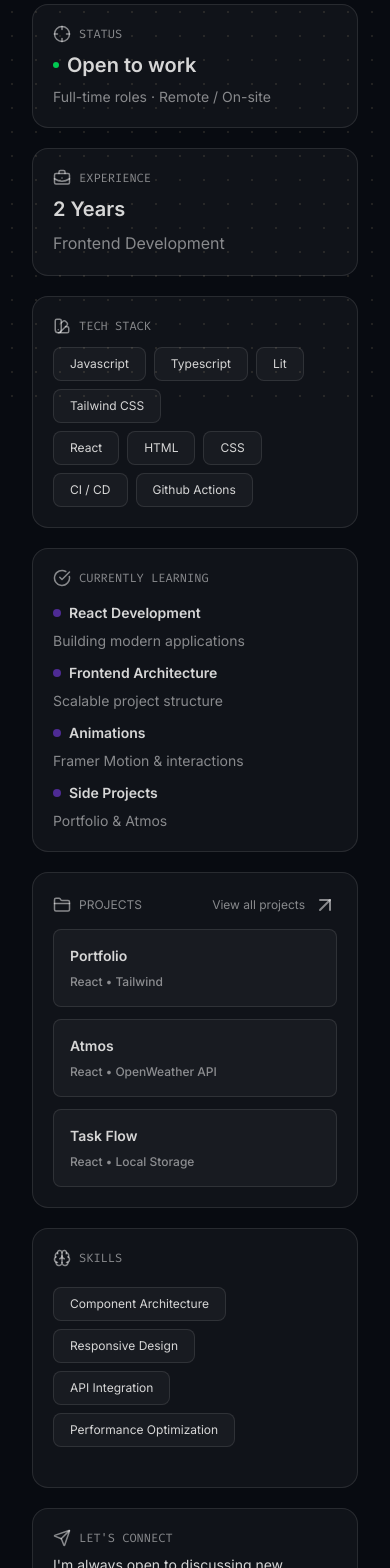
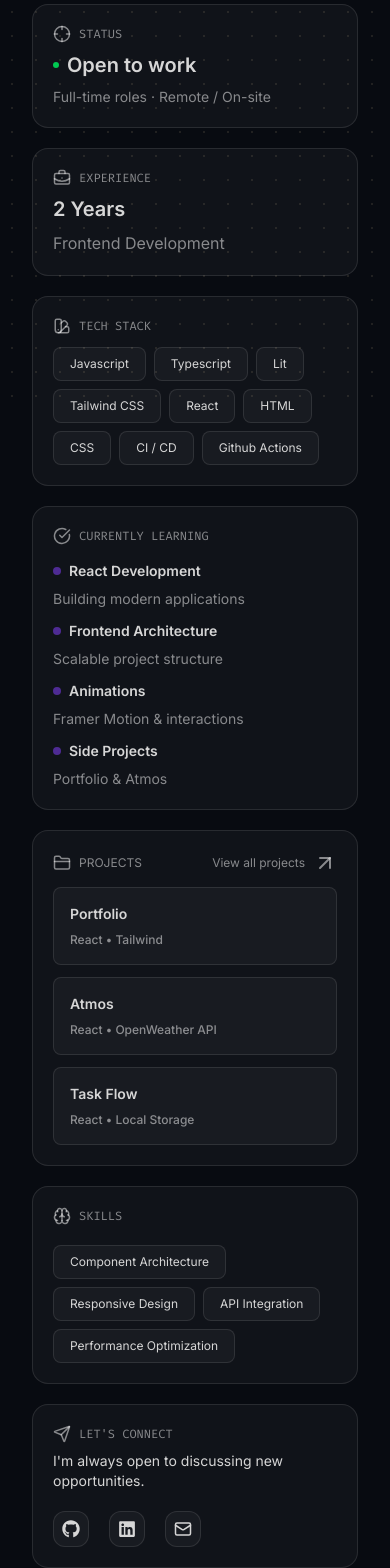
Before and after one commit to rxhulkrishna/Portfolio, a React app: page / in a window 390 px wide. Shown: the part 432-2000 px from the top of the page. Built offline with nearby package versions, Linux system fonts and the light colour scheme; the HTML template or start-up script is replaced by a standard one.

Commit message:
update components to use data from home.json

```diff
--- a/src/components/home/CurrentFocusCard.jsx
+++ b/src/components/home/CurrentFocusCard.jsx
@@ -1,5 +1,6 @@
 import { CheckCircle } from "lucide-react";
 import Card from "../Card";
+import { learningData } from "../../data/home.json";
 
 function CurrentFocusCard() {
   return (
@@ -11,34 +12,15 @@ function CurrentFocusCard() {
         <span className="fontMonospace">CURRENTLY LEARNING</span>
       </div>
       <div className="flex flex-col gap-3">
-        <div className="flex flex-col text-sm gap-2">
-          <span className="font-semibold flex items-center gap-2">
-            <span className="size-2 bg-[#4e2b94] rounded-full"></span>
-            React Development
-          </span>
-          <span className="text-white/50">Building modern applications</span>
-        </div>
-        <div className="flex flex-col text-sm gap-2">
-          <span className="font-semibold flex items-center gap-2">
-            <span className="size-2 bg-[#4e2b94] rounded-full"></span>
-            Frontend Architecture
-          </span>
-          <span className="text-white/50">Scalable project structure</span>
-        </div>
-        <div className="flex flex-col text-sm gap-2">
-          <span className="font-semibold flex items-center gap-2">
-            <span className="size-2 bg-[#4e2b94] rounded-full"></span>
-            Animations
-          </span>
-          <span className="text-white/50">Framer Motion & interactions</span>
-        </div>
-        <div className="flex flex-col text-sm gap-2">
-          <span className="font-semibold flex items-center gap-2">
-            <span className="size-2 bg-[#4e2b94] rounded-full"></span>
-            Side Projects
-          </span>
-          <span className="text-white/50">Portfolio & Atmos</span>
-        </div>
+        {learningData.map((data) => (
+          <div className="flex flex-col text-sm gap-2">
+            <span className="font-semibold flex items-center gap-2">
+              <span className="size-2 bg-[#4e2b94] rounded-full"></span>
+              {data.title}
+            </span>
+            <span className="text-white/50">{data.description}</span>
+          </div>
+        ))}
       </div>
     </Card>
   );
--- a/src/components/home/LetsConnectCard.jsx
+++ b/src/components/home/LetsConnectCard.jsx
@@ -1,6 +1,13 @@
 import { Mail, Send } from "lucide-react";
 import Card from "../Card";
 import { FaGithub, FaLinkedin } from "react-icons/fa";
+import { socialData } from "../../data/home.json";
+
+const icons = {
+  github: <FaGithub size="18" />,
+  linkedin: <FaLinkedin size="18" />,
+  email: <Mail size="18" />,
+};
 
 function LetsConnectCard() {
   return (
@@ -16,24 +23,16 @@ function LetsConnectCard() {
           I'm always open to discussing new opportunities.
         </span>
         <div className="rowFlex gap-5">
-          <a
-            href="/"
-            className="border border-white/10 rounded-xl bg-white/[0.035] p-2 cursor-pointer"
-          >
-            <FaGithub size="18" className="" />
-          </a>
-          <a
-            href="/"
-            className="border border-white/10 rounded-xl bg-white/[0.035] p-2 cursor-pointer"
-          >
-            <FaLinkedin size="18" className="" />
-          </a>
-          <a
-            href="/"
-            className="border border-white/10 rounded-xl bg-white/[0.035] p-2 cursor-pointer"
-          >
-            <Mail size="18" className="" />
-          </a>
+          {socialData.map((data) => (
+            <a
+              target="_blank"
+              title={data.label}
+              href={data.url}
+              className="border border-white/10 rounded-xl bg-white/[0.035] p-2 cursor-pointer"
+            >
+              {icons[data.type]}
+            </a>
+          ))}
         </div>
       </div>
     </Card>
--- a/src/components/home/Projects.jsx
+++ /dev/null
@@ -1,41 +0,0 @@
-import { ArrowUpRightIcon, FolderClosed } from "lucide-react";
-import Card from "../Card";
-import { NavLink } from "react-router-dom";
-
-function Projects() {
-  return (
-    <Card className="flex flex-col flex-wrap md:col-span-2 justify-between gap-3">
-      <div className="text-xs rowFlex gap-2 text-white/50 justify-between">
-        <span className="text-xs rowFlex gap-2 text-white/50">
-          <FolderClosed size="18" />
-          PROJECTS
-        </span>
-        <NavLink to="/projects" className="rowFlex gap-2">
-          View all projects <ArrowUpRightIcon />
-        </NavLink>
-      </div>
-      <div className="rowFlex flex-wrap justify-between gap-3">
-        <div className="text-sm font-semibold flex flex-col projectCard gap-2 w-full lg:w-54">
-          <h4>Portfolio</h4>
-          <span className="text-xs text-white/50 font-medium">
-            React • Tailwind
-          </span>
-        </div>
-        <div className="text-sm font-semibold flex flex-col projectCard gap-2 w-full lg:w-54">
-          <h4>Atmos</h4>
-          <span className="text-xs text-white/50 font-medium">
-            React • OpenWeather API
-          </span>
-        </div>
-        <div className="text-sm font-semibold flex flex-col projectCard gap-2 w-full lg:w-54">
-          <h4>Task Flow</h4>
-          <span className="text-xs text-white/50 font-medium">
-            React • Local Storage
-          </span>
-        </div>
-      </div>
-    </Card>
-  );
-}
-
-export default Projects;
--- /dev/null
+++ b/src/components/home/ProjectsCard.jsx
@@ -0,0 +1,32 @@
+import { ArrowUpRightIcon, FolderClosed } from "lucide-react";
+import Card from "../Card";
+import { NavLink } from "react-router-dom";
+import { projectsData } from "../../data/home.json";
+
+function Projects() {
+  return (
+    <Card className="flex flex-col flex-wrap lg:col-span-2 justify-between gap-3">
+      <div className="text-xs rowFlex gap-2 text-white/50 justify-between">
+        <span className="text-xs rowFlex gap-2 text-white/50">
+          <FolderClosed size="18" />
+          PROJECTS
+        </span>
+        <NavLink to="/projects" className="rowFlex gap-2">
+          View all projects <ArrowUpRightIcon />
+        </NavLink>
+      </div>
+      <div className="rowFlex flex-wrap justify-between gap-3">
+        {projectsData.map((project) => (
+          <div className="text-sm font-semibold flex flex-col projectCard gap-2 w-full lg:w-54">
+            <h4>{project.name}</h4>
+            <span className="text-xs text-white/50 font-medium">
+              {project.techs}
+            </span>
+          </div>
+        ))}
+      </div>
+    </Card>
+  );
+}
+
+export default Projects;
--- a/src/components/home/SkillsCard.jsx
+++ b/src/components/home/SkillsCard.jsx
@@ -1,6 +1,7 @@
 import { Brain } from "lucide-react";
 import Card from "../Card";
 import PillChips from "../PillChips";
+import { skillsData } from "../../data/home.json";
 
 function SkillsCard() {
   return (
@@ -11,15 +12,10 @@ function SkillsCard() {
         </span>
         <span className="fontMonospace">SKILLS</span>
       </div>
-      <div className="flex flex-col flex-wrap justify-start gap-2 mb-5">
-        <div className="flex flex-wrap items-center justify-start gap-2">
-          <PillChips label="Component Architecture" />
-          <PillChips label="Responsive Design" />
-        </div>
-        <div className="flex flex-wrap items-center justify-start gap-2">
-          <PillChips label="API Integration" />
-          <PillChips label="Performance Optimization" />
-        </div>
+      <div className="flex flex-wrap items-center justify-start gap-2">
+        {skillsData.map((data) => (
+          <PillChips label={data} />
+        ))}
       </div>
     </Card>
   );
--- a/src/components/home/StatusCard.jsx
+++ b/src/components/home/StatusCard.jsx
@@ -1,5 +1,6 @@
 import { Crosshair } from "lucide-react";
 import Card from "../Card";
+import { statusData } from "../../data/home.json";
 
 function StatusCard() {
   return (
@@ -12,11 +13,9 @@ function StatusCard() {
       </div>
       <div className="text-xl font-semibold flex items-center gap-2">
         <span className="size-1.5 bg-green-500 rounded-full"></span>
-        Open to work
+        {statusData.title}
       </div>
-      <span className="text-sm text-white/50">
-        Full-time roles · Remote / On-site
-      </span>
+      <span className="text-sm text-white/50">{statusData.description}</span>
     </Card>
   );
 }
--- a/src/components/home/TechStackCard.jsx
+++ b/src/components/home/TechStackCard.jsx
@@ -1,30 +1,21 @@
 import { SwatchBookIcon } from "lucide-react";
 import Card from "../Card";
 import PillChips from "../PillChips";
+import { techStackData } from "../../data/home.json";
 
 function TechStackCard() {
   return (
-    <Card className="flex flex-col gap-3 justify-between lg:col-span-2">
+    <Card className="flex flex-col justify-between gap-3 md:col-span-2">
       <div className="text-xs flex items-center gap-2 text-white/50">
         <span>
           <SwatchBookIcon size="18" />
         </span>
         <span className="fontMonospace">TECH STACK</span>
       </div>
-      <div className="flex flex-col flex-wrap justify-start gap-2">
-        <div className="flex flex-wrap items-center justify-start gap-2">
-          <PillChips label="Javascript" />
-          <PillChips label="Typescript" />
-          <PillChips label="Lit" />
-          <PillChips label="Tailwind CSS" />
-        </div>
-        <div className="flex items-center flex-wrap justify-start gap-2">
-          <PillChips label="React" />
-          <PillChips label="HTML" />
-          <PillChips label="CSS" />
-          <PillChips label="CI / CD" />
-          <PillChips label="Github Actions" />
-        </div>
+      <div className="flex flex-wrap items-center justify-start gap-2 lg:w-[80%]">
+        {techStackData.map((data) => (
+          <PillChips label={data} />
+        ))}
       </div>
     </Card>
   );
--- /dev/null
+++ b/src/data/home.json
@@ -0,0 +1,99 @@
+{
+  "heroData": {
+    "name": "Rahul Krishna S",
+    "description": "Building scalable and modern web applications with JavaScript, TypeScript, Lit and React.",
+    "location": "Bangalore, India",
+    "buttons": [
+      {
+        "label": "View my work",
+        "link": "/projects"
+      },
+      {
+        "label": "Download Resume",
+        "link": "/resume.pdf"
+      }
+    ]
+  },
+
+  "experienceData": {
+    "years": 2,
+    "title": "Frontend Development"
+  },
+
+  "statusData": {
+    "isActive": true,
+    "title": "Open to work",
+    "description": "Full-time roles · Remote / On-site"
+  },
+
+  "learningData": [
+    {
+      "title": "React Development",
+      "description": "Building modern applications"
+    },
+    {
+      "title": "Frontend Architecture",
+      "description": "Scalable project structure"
+    },
+    {
+      "title": "Animations",
+      "description": "Framer Motion & interactions"
+    },
+    {
+      "title": "Side Projects",
+      "description": "Portfolio & Atmos"
+    }
+  ],
+
+  "skillsData": [
+    "Component Architecture",
+    "Responsive Design",
+    "API Integration",
+    "Performance Optimization"
+  ],
+
+  "techStackData": [
+    "Javascript",
+    "Typescript",
+    "Lit",
+    "Tailwind CSS",
+    "React",
+    "HTML",
+    "CSS",
+    "CI / CD",
+    "Github Actions"
+  ],
+
+  "projectsData": [
+    {
+      "name": "Portfolio",
+      "techs": "React • Tailwind"
+    },
+    {
+      "name": "Atmos",
+      "techs": "React • OpenWeather API"
+    },
+    {
+      "name": "Task Flow",
+      "techs": "React • Local Storage"
+    }
+  ],
+
+  "socialData": [
+    {
+      "type": "github",
+      "url": "https://github.com/rxhulkrishna",
+      "label": "GitHub"
+    },
+    {
+      "type": "linkedin",
+      "url": "https://linkedin.com/in/rahulkrishnas",
+      "label": "LinkedIn"
+    },
+    {
+      "type": "email",
+      "url": "mailto:rahulkrishna2868.com",
+      "label": "Email"
+    }
+  ]
+}
--- a/src/pages/Home.jsx
+++ b/src/pages/Home.jsx
@@ -2,7 +2,7 @@ import CurrentFocusCard from "../components/home/CurrentFocusCard";
 import ExperienceCard from "../components/home/ExperienceCard";
 import HeroCard from "../components/home/HeroCard";
 import LetsConnectCard from "../components/home/LetsConnectCard";
-import Projects from "../components/home/Projects";
+import Projects from "../components/home/ProjectsCard";
 import SkillsCard from "../components/home/SkillsCard";
 import StatusCard from "../components/home/StatusCard";
 import TechStackCard from "../components/home/TechStackCard";
```
Also changed, not shown: src/components/home/ExperienceCard.jsx (+3 -4 lines), src/components/home/HeroCard.jsx (+13 -12 lines).
